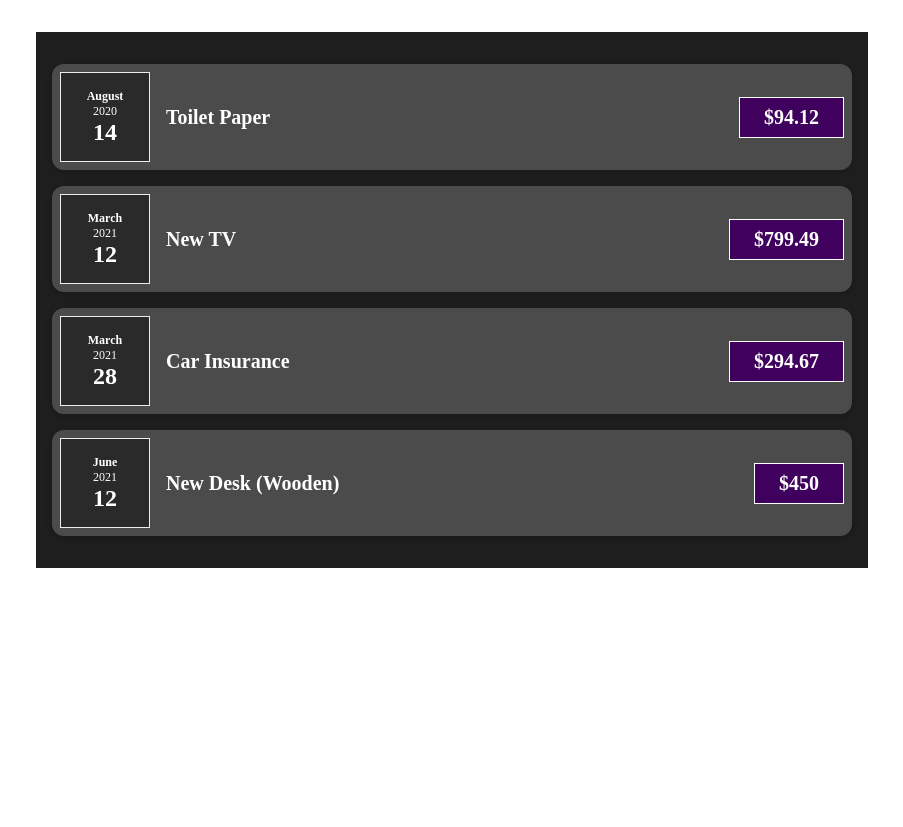
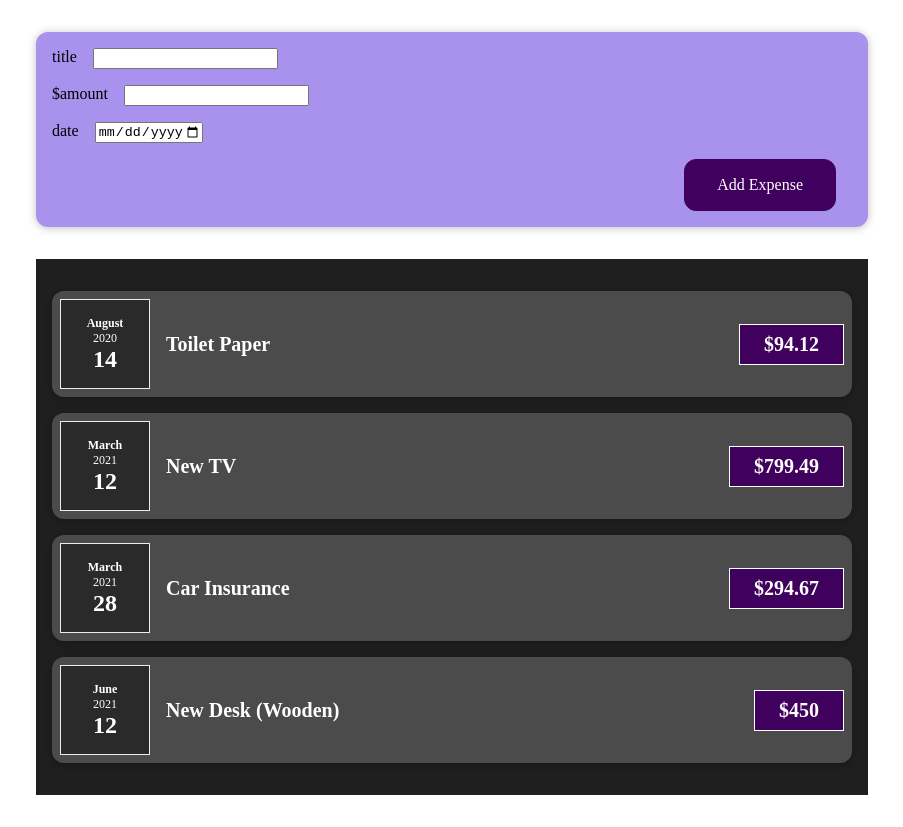
Before and after one commit to amishari/Expense-Tracker, a React (Create React App) app: page / in a window 1280 px wide. Shown: the whole page, without its empty margins (188-1091 px from the left). Before the commit the page ends 800 px from the top, so only its background shows below. Built offline with nearby package versions, Linux system fonts and the light colour scheme.

Commit message:
in the middle of useState under completion-in case of losing what has done, this commit created

```diff
--- a/src/App.js
+++ b/src/App.js
@@ -1,5 +1,6 @@
 import React from 'react';
 import Expenses from './components/Expenses/Expenses';
+import NewExpense from './components/NewExpense/NewExpense';
 
 export default function App() {
 	const expenses = [
@@ -25,6 +26,7 @@ export default function App() {
 	];
 	return (
 		<div className="App">
+			<NewExpense />
 			<Expenses items={expenses} />
 		</div>
 	);
--- a/src/components/NewExpense/ExpenseForm.js
+++ b/src/components/NewExpense/ExpenseForm.js
@@ -1,21 +1,62 @@
-import React from 'react';
+import React, { useState } from 'react';
+import './ExpenseForm.css';
 
 const ExpenseForm = () => {
+	const [enteredTitle, setEnteredTitle] = useState('');
+	const [enteredAmount, setEnteredAmount] = useState('');
+	const [enteredDate, setEnteredDate] = useState('');
+
+	const titleChangeHandler = (event) => {
+		setEnteredTitle(event.target.value);
+	};
+
+	const amountChangedHandler = (event) => {
+		setEnteredAmount(event.target.value);
+	};
+
+	const dateChangeHandler = (event) => {
+		setEnteredDate(event.target.value);
+	};
+
+	const submitHandler = (event) => {
+		event.preventDefault();
+		const expenseData = {
+			title: enteredTitle,
+			amount: enteredAmount,
+			date: new Date(enteredDate)
+		};
+		setEnteredTitle('');
+		setEnteredAmount('');
+		setEnteredDate('');
+	};
+
 	return (
-		<form>
+		<form onClick={submitHandler}>
 			<div className="new-expense__controls">
-				<label>Title</label>
-				<input type="text" />
+				<label>title</label>
+				<input type="text" value={enteredTitle} onChange={titleChangeHandler} />
 			</div>
 
 			<div className="new-expense__controls">
-				<label>Title</label>
-				<input type="number" min="0.01" step="0.01" />
+				<label>$amount</label>
+				<input
+					type="number"
+					value={enteredAmount}
+					min="0.01"
+					step="0.01"
+					onChange={amountChangedHandler}
+				/>
 			</div>
 
 			<div className="new-expense__controls">
-				<label>Title</label>
-				<input type="date" min="2019-01-01" max="2022-12-31" />
+				<label>date</label>
+				<input
+					type="date"
+					value={enteredDate}
+					min="2019-01-01"
+					max="2022-12-31"
+					onChange={dateChangeHandler}
+				/>
 			</div>
 
 			<div className="new-expense__actions">
--- a/src/components/NewExpense/NewExpense.js
+++ b/src/components/NewExpense/NewExpense.js
@@ -1,4 +1,5 @@
 import React from 'react';
+import './NewExpense.css';
 import ExpenseForm from './ExpenseForm';
 
 const NewExpense = (props) => {
```
